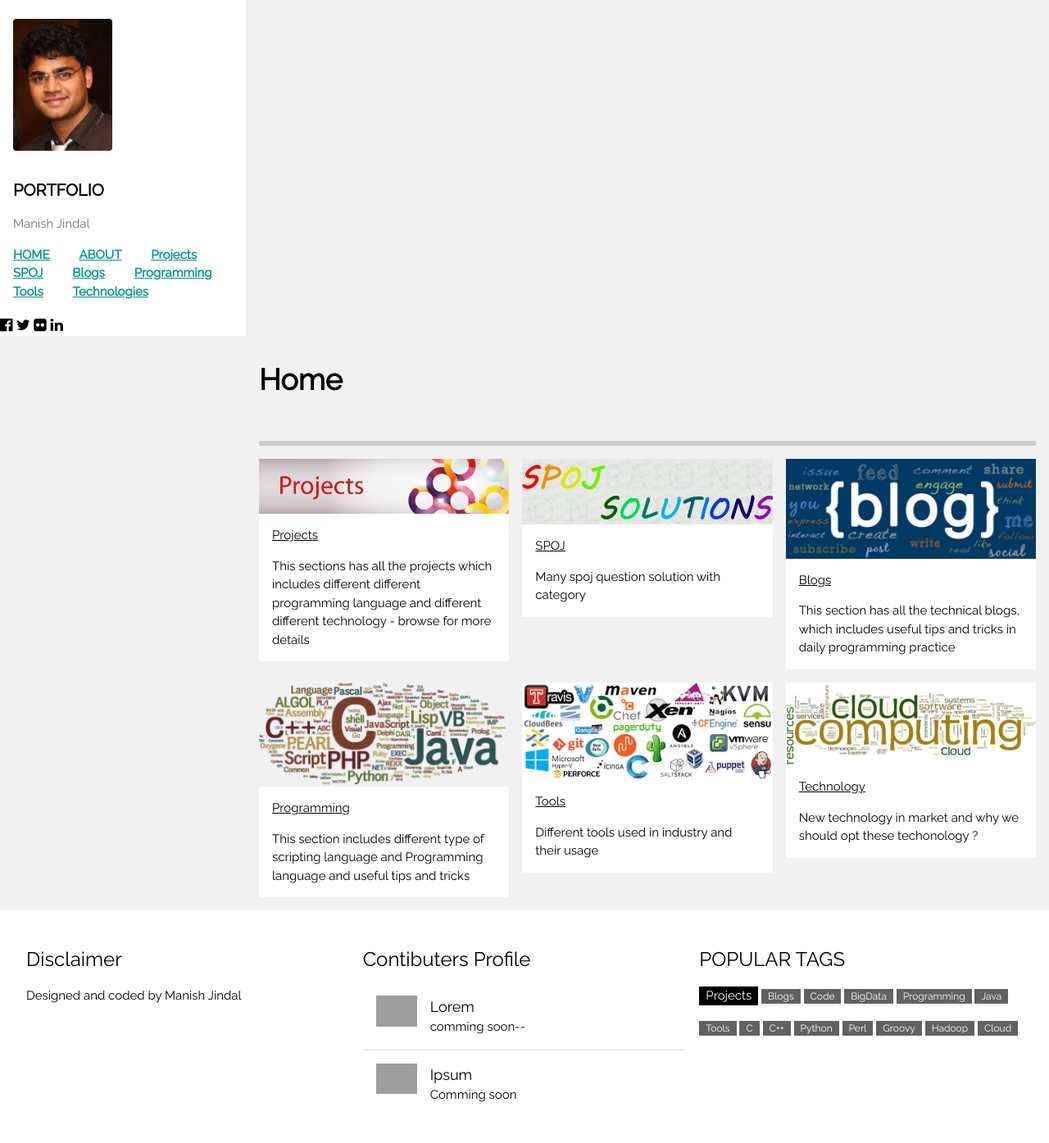
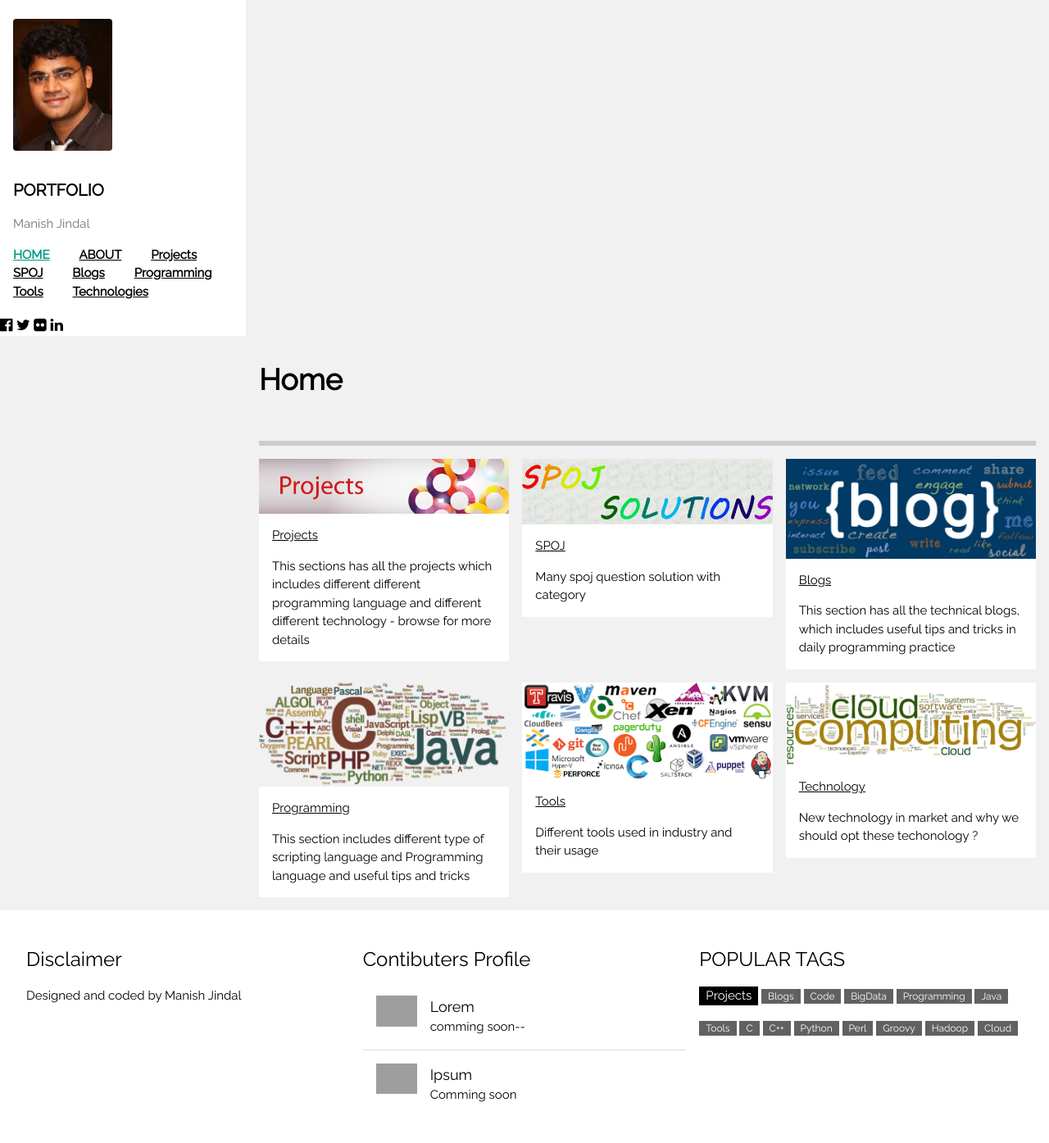
Before and after one commit to manishjindal/manishjindal.github.io, a Jekyll site: the page built from index.html, in a window 1280 px wide. Shown: the whole page at 82% size. Built offline with Jekyll 4.4.1, drawn with Linux system fonts in a browser that asks for light colours; nearby versions of some CDN libraries; grey boxes are pictures that could not be loaded.

Commit message:
home page modify

```diff
--- a/_layouts/w3school.html
+++ b/_layouts/w3school.html
@@ -23,14 +23,22 @@
     <h4 class="w3-padding-0"><b>PORTFOLIO</b></h4>
     <p class="w3-text-grey">Manish Jindal</p>
   </div>
-  <a href="{{site.baseurl}}/" class="w3-padding w3-text-teal">HOME</a>
-  <a href="#" class="w3-padding  w3-text-teal">ABOUT</a>
-  <a href="{{site.baseurl}}/Projects" class="w3-padding  w3-text-teal">Projects</a>
-  <a href="{{site.baseurl}}/SPOJ%20Solutions" class="w3-padding  w3-text-teal">SPOJ</a>
-  <a href="{{site.baseurl}}/Blogs" class="w3-padding  w3-text-teal">Blogs</a>
-  <a href="{{site.baseurl}}/Programming%20Language" class="w3-padding  w3-text-teal">Programming</a>
-  <a href="{{site.baseurl}}/Tools" class="w3-padding  w3-text-teal">Tools</a>
-  <a href="{{site.baseurl}}/Popular%20Technologies" class="w3-padding  w3-text-teal">Technologies</a>
+  <a href="{{site.baseurl}}/"
+  		class="w3-padding {% if page.url=='/' %}  w3-text-teal{% endif %}">HOME</a>
+  <a href="#"
+  		class="w3-padding {% if page.url=='' %}  w3-text-teal{% endif %}">ABOUT</a>
+  <a href="{{site.baseurl}}/Projects"
+  		class="w3-padding {% if page.url=='/Projects' %}  w3-text-teal{% endif %}">Projects</a>
+  <a href="{{site.baseurl}}/SPOJ%20Solutions"
+  		class="w3-padding {% if page.url=='/SPOJ%20Solutions' %}  w3-text-teal{% endif %}">SPOJ</a>
+  <a href="{{site.baseurl}}/Blogs"
+  		class="w3-padding {% if page.url=='/Blogs' %}  w3-text-teal{% endif %}">Blogs</a>
+  <a href="{{site.baseurl}}/Programming%20Language"
+  		class="w3-padding {% if page.url=='/Programming%20Language' %}  w3-text-teal{% endif %}">Programming</a>
+  <a href="{{site.baseurl}}/Tools"
+  		class="w3-padding {% if page.url=='/Tools' %}  w3-text-teal{% endif %}">Tools</a>
+  <a href="{{site.baseurl}}/Popular%20Technologies"
+  		class="w3-padding {% if page.url=='/Popular%20Technologies' %}  w3-text-teal{% endif %}">Technologies</a>
 
   <div class="w3-section w3-padding-top w3-large">
     <a href="https://www.facebook.com/jindalkumarmanish" class="w3-hover-white w3-hover-text-indigo w3-show-inline-block"><i class="fa fa-facebook-official"></i></a>
```
